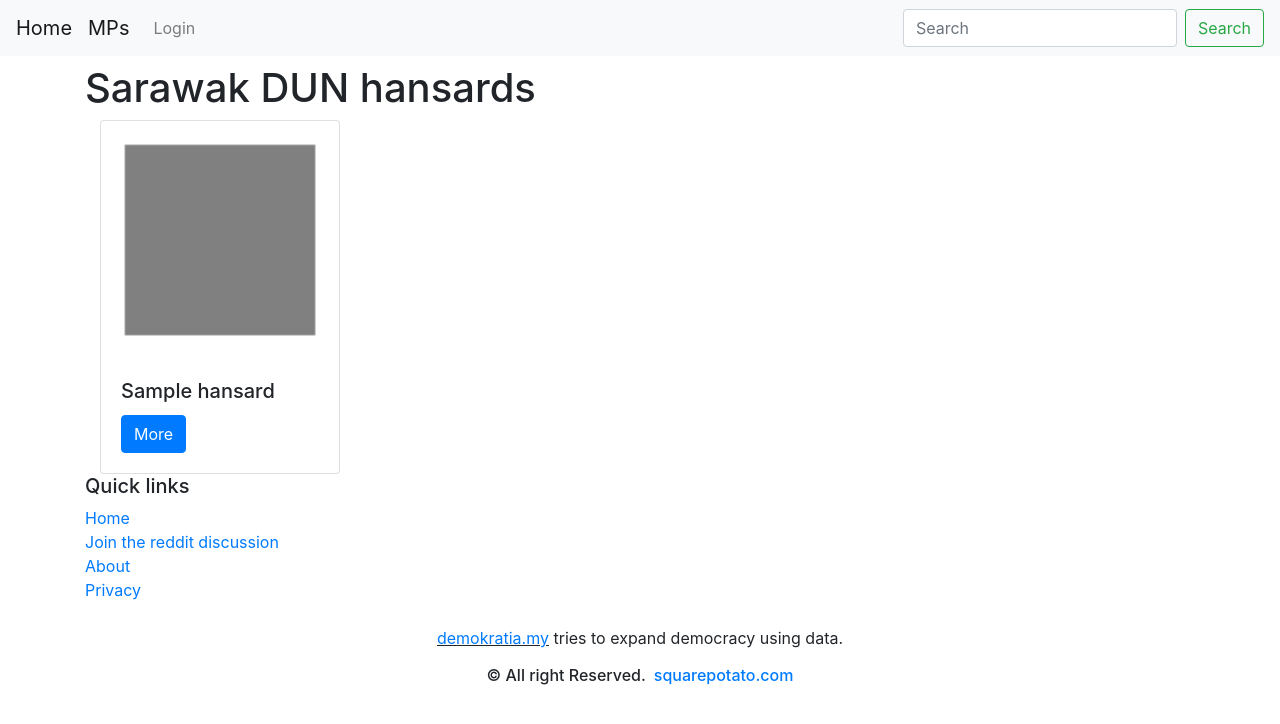
After one commit to quiksilv/scrutiny, a Django app: page /hansards/ in a window 1280 px wide. The commit adds this page. Shown: the top 724 px of the page. Run offline with Django 3.2, Linux system fonts and the light colour scheme; tables that the repository leaves empty hold one stand-in row (values such as "Sample post"); some libraries are stand-ins or nearby versions.

Commit message:
hansards list

```diff
--- /dev/null
+++ b/hansards/templates/hansards/index.html
@@ -0,0 +1,17 @@
+{% extends 'base.html' %}
+{% block content %}
+<h1 class="mt-2">Sarawak DUN hansards</h1>
+  <div class="card-deck">
+    {% for hansard in hansards %}
+    <div class="col-sm-4">
+      <div class="card" style="width: 15rem;">
+        <img class="mp-2 card-img-top" src="/media/blank.png" alt="" width="50%">
+        <div class="card-body">
+          <h5 class="card-title">{{ hansard.name }}</h5>
+          <a href="/hansards/view/{{ hansard.name }}" class="btn btn-primary">More</a>
+        </div>
+      </div>
+    </div>
+    {% endfor %}
+  </div>
+{% endblock %}
--- a/hansards/templates/hansards/view.html
+++ b/hansards/templates/hansards/view.html
@@ -1,10 +1,10 @@
 {% extends 'base.html' %}
 {% block content %}
-<h2> {{ hansard.name }} </h2>
-<h2> {{ hansard.created }} </h2>
+<h2>Hansard {{ hansard.name }}</h2>
+<p>Uploaded {{ hansard.created }}</p>
 {% for paragraph in paragraphs %}
     <div>
-        <span class="badge badge-secondary">Page {{ paragraph.page }} </span>
+        <span class="badge badge-secondary">Page {{ paragraph.page|add:"+1" }} </span>
         <span class="badge badge-primary"> {{ paragraph.politician }} </span>
         <p> {{ paragraph.content }} </p>
     </div>
--- a/hansards/urls.py
+++ b/hansards/urls.py
@@ -2,5 +2,6 @@ from django.urls import path
 from . import views
 
 urlpatterns = [
+    path('', views.index, name='index'),
     path('view/<str:name>', views.view, name='view'),
 ]
--- a/hansards/views.py
+++ b/hansards/views.py
@@ -2,6 +2,9 @@ from django.shortcuts import render
 from django.contrib.auth.decorators import user_passes_test
 from .models import Hansard, Paragraph
 
+def index(request):
+    hansards = Hansard.objects.all()
+    return render(request, 'hansards/index.html', {"hansards": hansards} )
 def view(request, name):
     hansard = Hansard.objects.get(name=name)
     paragraphs = Paragraph.objects.filter(hansard=hansard)
```
Also changed, not shown: hansards/templates/hansards/process.html (deleted, +0 -8 lines), media/blank.png (added).
